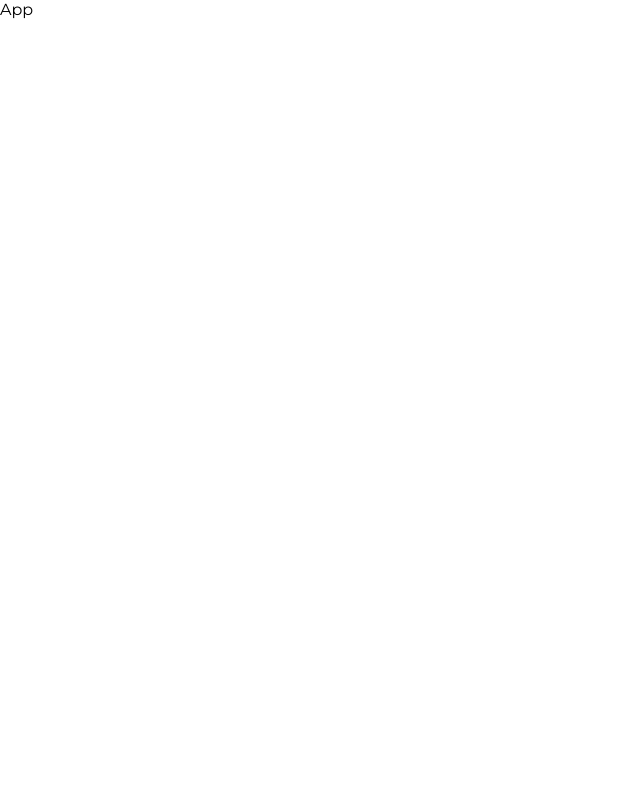
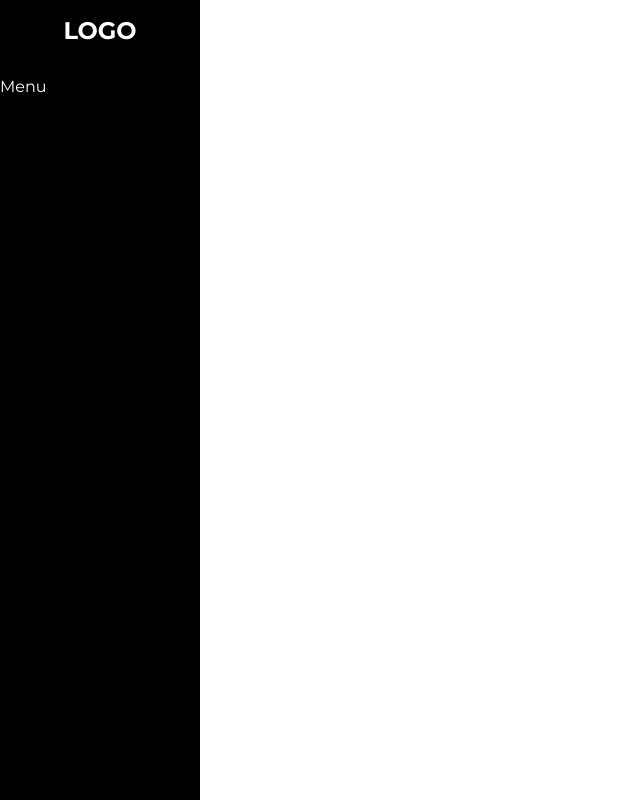
Before and after one commit to matheusduartedevs/dashboard, a React (Vite) app: page / in a window 1280 px wide. Shown: the whole page, without its empty margins (0-640 px from the left). Built offline with nearby package versions, Linux system fonts and the light colour scheme.

Commit message:
feat: implementação do componente sidebar

```diff
--- a/src/App.jsx
+++ b/src/App.jsx
@@ -1,7 +1,12 @@
 import "./App.css";
+import Sidebar from "./components/Sidebar/Sidebar";
 
 const App = () => {
-  return <div>App</div>;
+  return (
+    <div className="app">
+      <Sidebar />
+    </div>
+  );
 };
 
 export default App;
--- /dev/null
+++ b/src/components/Menu/Menu.tsx
@@ -0,0 +1,9 @@
+import React from 'react'
+
+const Menu = () => {
+  return (
+    <div>Menu</div>
+  )
+}
+
+export default Menu
--- /dev/null
+++ b/src/components/Sidebar/Sidebar.css
@@ -0,0 +1,59 @@
+.sidebar {
+  display: flex;
+  flex-direction: column;
+  gap: 1rem;
+  background-color: black;
+  width: 200px;
+  height: 100vh;
+  color: white;
+  position: sticky;
+  left: 0;
+  top: 0;
+  z-index: 1;
+  transition: width 0.3s ease-in-out;
+}
+
+.sidebar-toggle {
+  display: none;
+}
+
+.sidebar-logo {
+  text-align: center;
+  font-size: 1.5rem;
+  font-weight: bold;
+  padding: 1rem;
+}
+@media (max-width: 500px) {
+  .sidebar {
+    width: 0;
+    overflow: hidden;
+  }
+
+  .sidebar.open {
+    width: 200px;
+    position: fixed;
+    top: 0;
+    left: 0;
+    transition: width 0.3s ease-in-out;
+  }
+
+  .sidebar.open .sidebar-logo {
+    margin-top: 3rem;
+  }
+
+  .sidebar-toggle {
+    display: flex;
+    align-items: center;
+    justify-content: center;
+    font-size: 1.5rem;
+    width: 50px;
+    height: 30px;
+    border-radius: 4px;
+    background-color: gray;
+    color: white;
+    position: absolute;
+    z-index: 2;
+    margin: 10px 5px;
+    cursor: pointer;
+  }
+}
--- /dev/null
+++ b/src/components/Sidebar/Sidebar.jsx
@@ -0,0 +1,24 @@
+import { useState } from "react";
+import Menu from "../Menu/Menu";
+import "./Sidebar.css";
+import { IoIosArrowBack, IoIosArrowForward } from "react-icons/io";
+
+const Sidebar = () => {
+  const [isOpen, setIsOpen] = useState();
+
+  const toggle = () => setIsOpen(!isOpen);
+
+  return (
+    <div className="sidebar-container">
+      <div className="sidebar-toggle" onClick={toggle}>
+        {isOpen ? <IoIosArrowBack /> : <IoIosArrowForward />}
+      </div>
+      <div className={isOpen ? "sidebar open" : "sidebar"}>
+        <div className="sidebar-logo">LOGO</div>
+        <Menu />
+      </div>
+    </div>
+  );
+};
+
+export default Sidebar;
```
